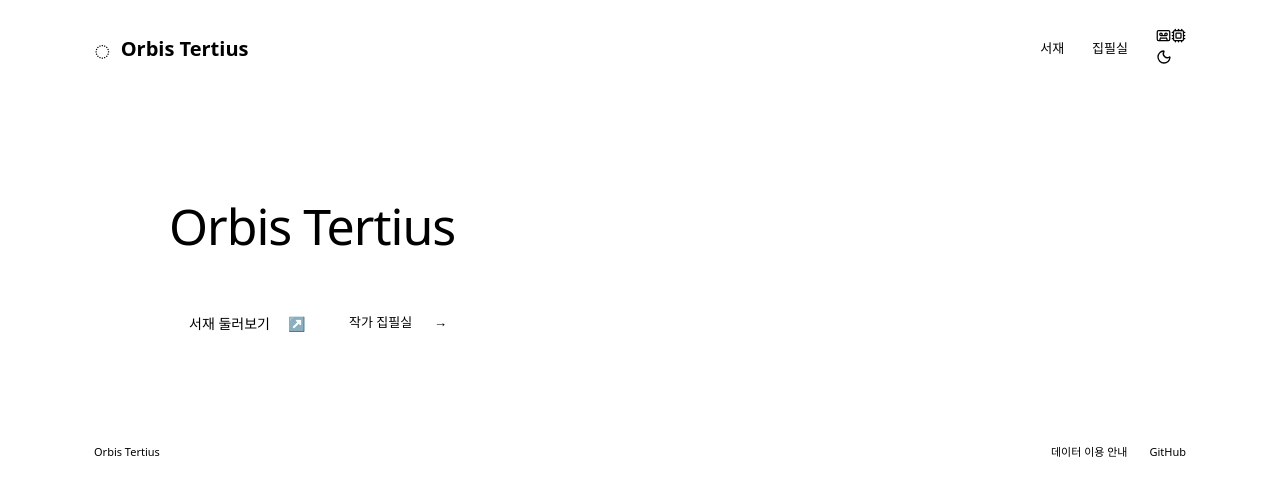
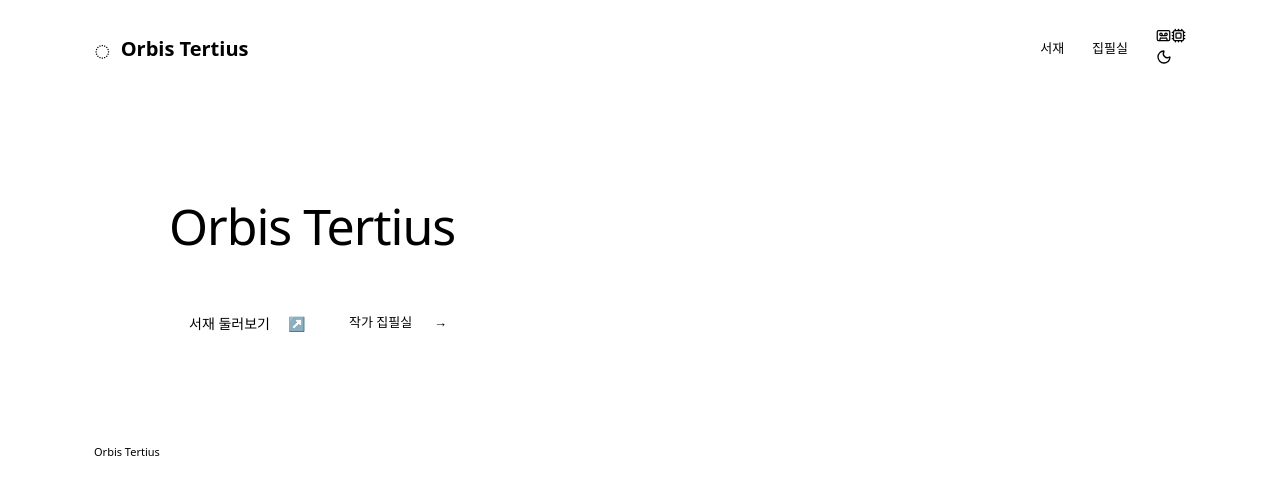
Before and after one commit to inf1si/Kosmos, a Next.js app: page / in a window 1280 px wide. Shown: the top 496 px of the page. Built offline with nearby package versions, Linux system fonts and the light colour scheme; a web font is replaced by a local one.

Commit message:
Remove home footer repository and data guide links

```diff
--- a/src/app/page.tsx
+++ b/src/app/page.tsx
@@ -35,10 +35,6 @@ export default function Home() {
 
       <footer className={styles.footer}>
         <span>Orbis Tertius</span>
-        <div>
-          <Link href="/privacy">데이터 이용 안내</Link>
-          <a href="https://github.com/inf1si/Kosmos">GitHub</a>
-        </div>
       </footer>
     </div>
   );
```
Also changed, not shown: 6 other files (tests, documents, lock files or other folders).
